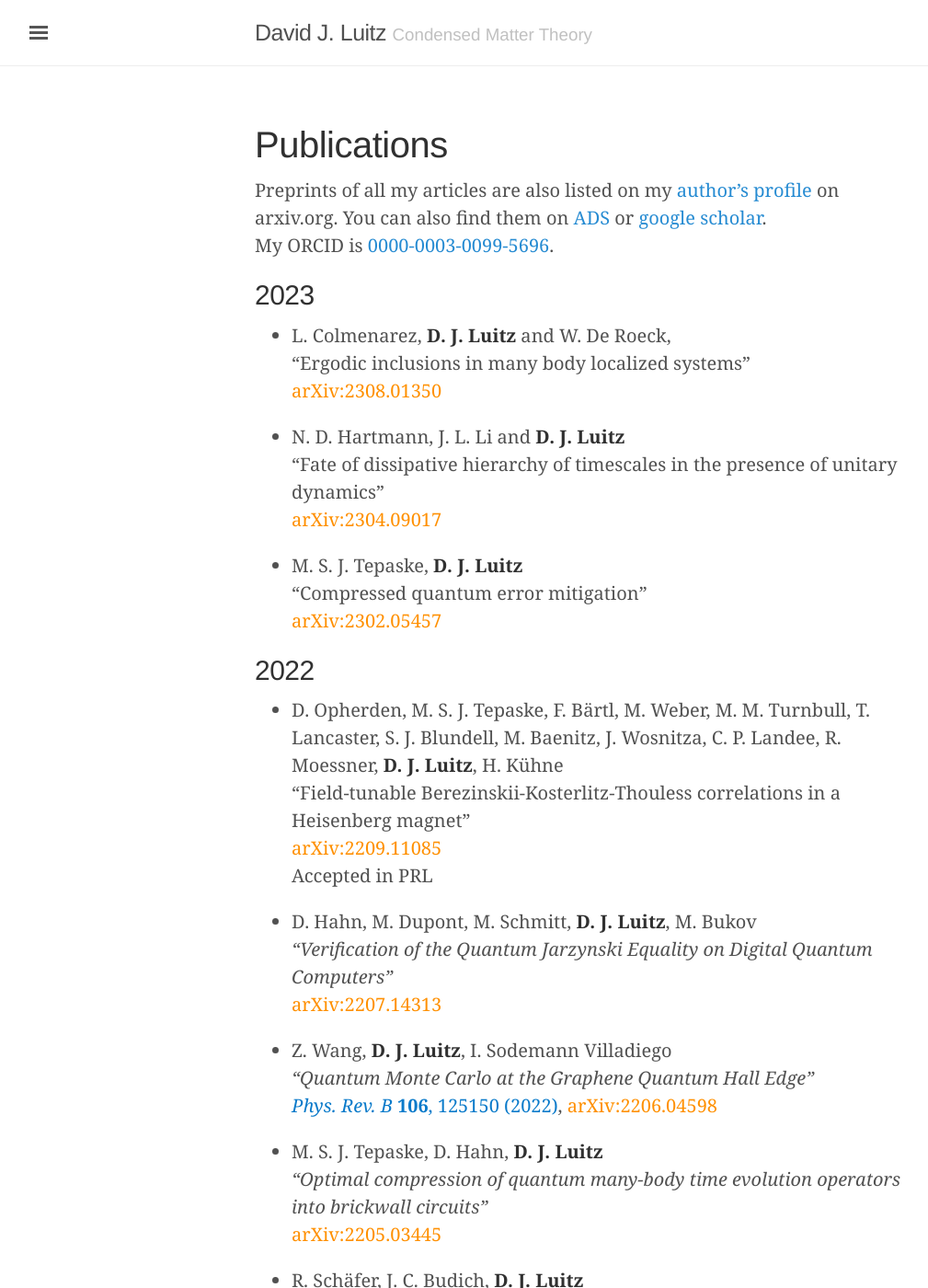
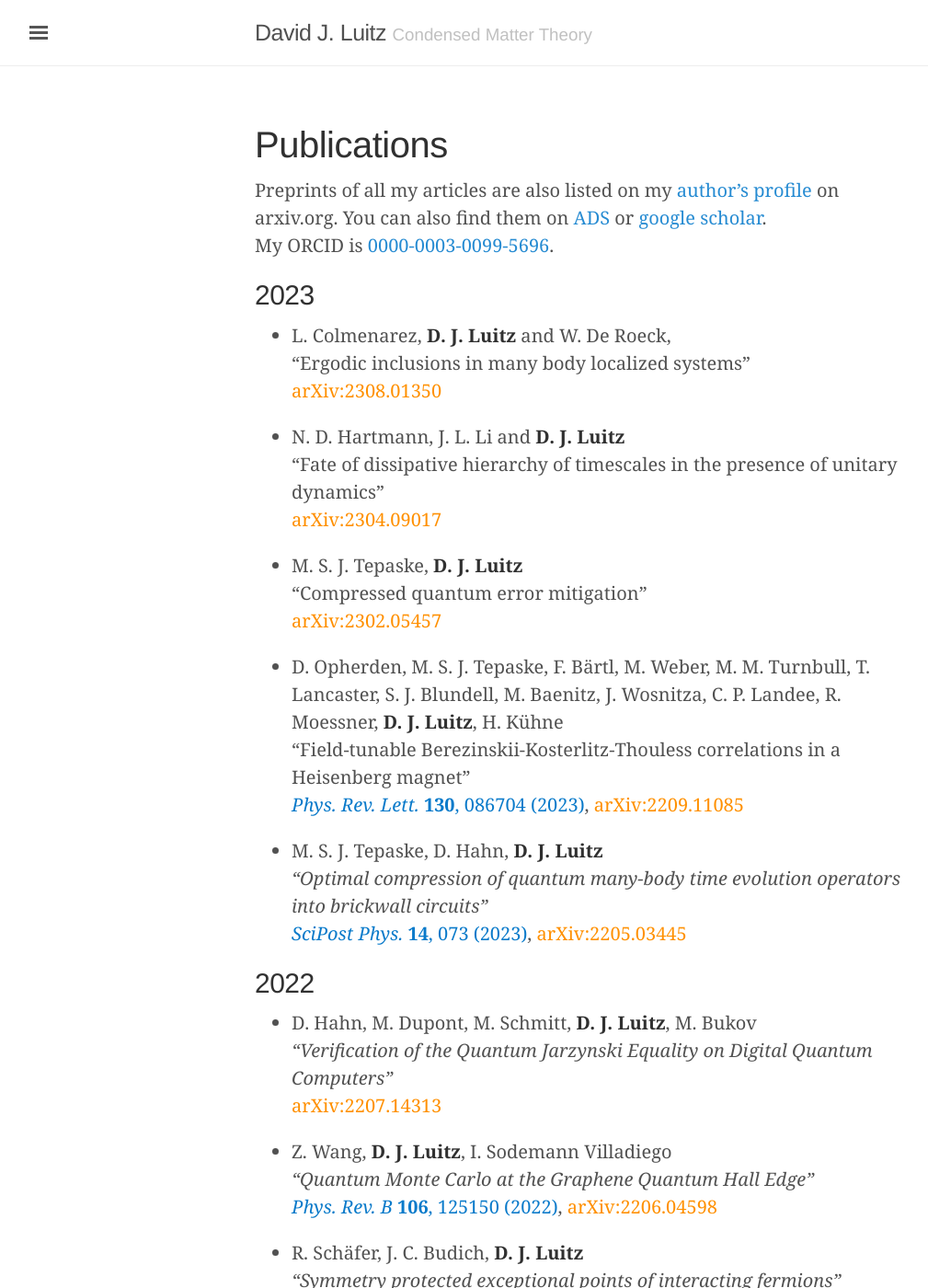
Before and after one commit to dluitz/dluitz.github.io, a Jekyll site: the page built from publications.md, in a window 1280 px wide and 1400 px high. Shown: the whole window at 92% size, without its empty margins (3-1012 px from the left). Built offline with Jekyll 4.4.1, drawn with Linux system fonts in a browser that asks for light colours.

Commit message:
[publist] update

```diff
--- a/publications.md
+++ b/publications.md
@@ -23,13 +23,17 @@ My ORCID is [0000-0003-0099-5696](https://orcid.org/0000-0003-0099-5696).
 "Compressed quantum error mitigation"
 [arXiv:2302.05457](https://arxiv.org/abs/2302.05457){:class='arxiv'}
 
++ D. Opherden, M. S. J. Tepaske, F. Bärtl, M. Weber, M. M. Turnbull, T. Lancaster, S. J. Blundell, M. Baenitz, J. Wosnitza, C. P. Landee, R. Moessner, **D. J. Luitz**, H. Kühne
+"Field-tunable Berezinskii-Kosterlitz-Thouless correlations in a Heisenberg magnet"
+[*Phys. Rev. Lett.* **130**, 086704 (2023)](https://journals.aps.org/prl/abstract/10.1103/PhysRevLett.130.086704){:class='pub'}, [arXiv:2209.11085](https://arxiv.org/abs/2209.11085){:class='arxiv'}
+
++ M. S. J. Tepaske, D. Hahn, **D. J. Luitz**
+*"Optimal compression of quantum many-body time evolution operators into brickwall circuits"*
+[*SciPost Phys.* **14**, 073 (2023)](https://scipost.org/10.21468/SciPostPhys.14.4.073){:class='pub'}, [arXiv:2205.03445](https://arxiv.org/abs/2205.03445){:class='arxiv'}
+
+
 2022
 ----
-
-+ D. Opherden, M. S. J. Tepaske, F. Bärtl, M. Weber, M. M. Turnbull, T. Lancaster, S. J. Blundell, M. Baenitz, J. Wosnitza, C. P. Landee, R. Moessner, **D. J. Luitz**, H. Kühne
-"Field-tunable Berezinskii-Kosterlitz-Thouless correlations in a Heisenberg magnet"
-[arXiv:2209.11085](https://arxiv.org/abs/2209.11085){:class='arxiv'}
-Accepted in PRL
 
 
 + D. Hahn, M. Dupont, M. Schmitt, **D. J. Luitz**, M. Bukov
@@ -42,9 +46,6 @@ Accepted in PRL
 [*Phys. Rev. B* **106**, 125150 (2022)](https://journals.aps.org/prb/abstract/10.1103/PhysRevB.106.125150){:class='pub'}, [arXiv:2206.04598](https://arxiv.org/abs/2206.04598){:class='arxiv'}
 
 
-+ M. S. J. Tepaske, D. Hahn, **D. J. Luitz**
-*"Optimal compression of quantum many-body time evolution operators into brickwall circuits"*
-[arXiv:2205.03445](https://arxiv.org/abs/2205.03445){:class='arxiv'}
 
 + R. Schäfer, J. C. Budich, **D. J. Luitz**
 *"Symmetry protected exceptional points of interacting fermions"*
```
